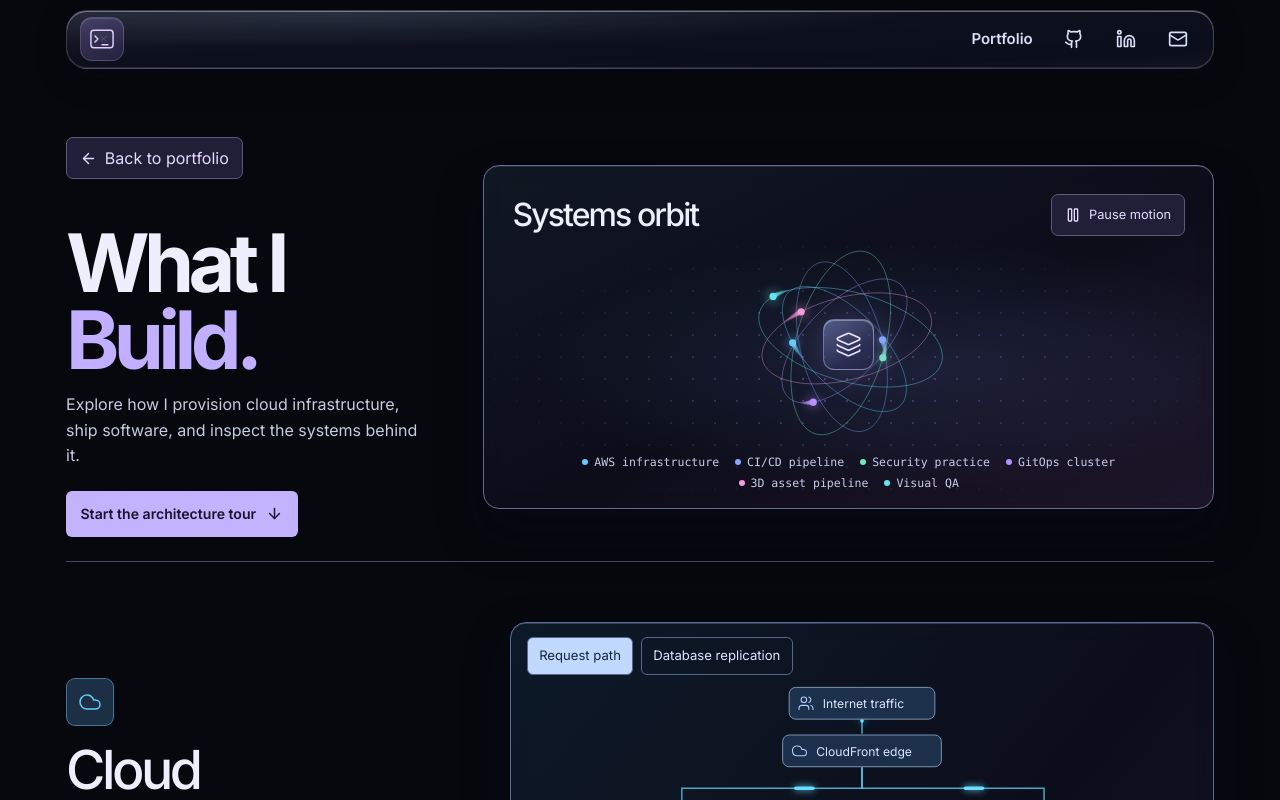
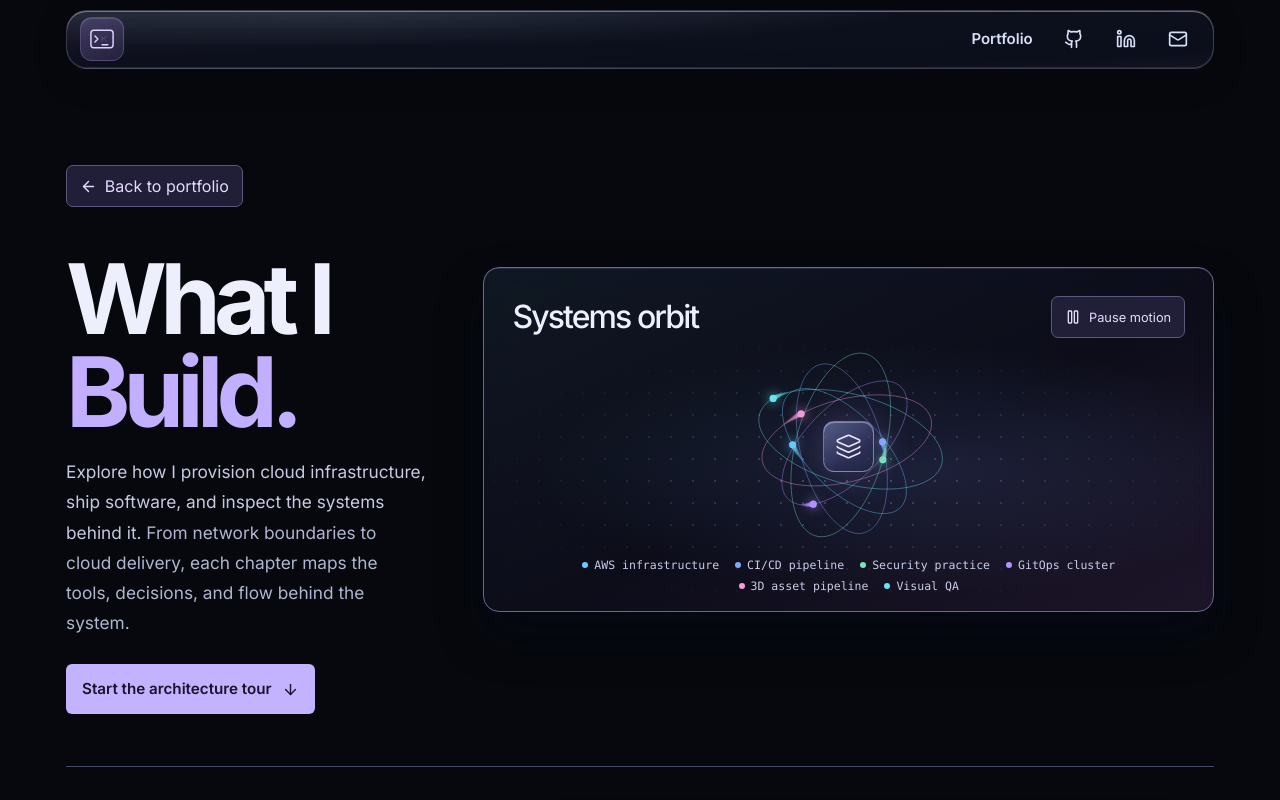
Before and after one commit to Kailash-18/Portfolio, a Next.js app: page /builds in a window 1280 px wide. Shown: the top 800 px of the page. Built offline with nearby package versions, Linux system fonts and the light colour scheme.

Commit message:
Expand What I Build introduction

```diff
--- a/components/architecture/builds.css
+++ b/components/architecture/builds.css
@@ -6,6 +6,7 @@
   column-gap: clamp(1.5rem, 4.5vw, 5rem);
   padding-block: var(--section-space) var(--heading-space);
 }
+.builds-copy { padding: clamp(1.25rem, 2.2vw, 2rem) 0; }
 .builds-back, .map-motion {
   display: inline-flex;
   align-items: center;
@@ -17,10 +18,11 @@
   color: #e5dbff;
   background: #211e37;
 }
-.builds-copy h1 { margin-top: clamp(1.4rem,3.5vw,2.8rem); font-size: clamp(3rem, 6.3vw, 7.15rem); font-weight: 620; line-height: .96; letter-spacing: -.07em; }
+.builds-copy h1 { margin-top: clamp(1.4rem,3.5vw,2.8rem); font-size: clamp(4rem, 7.6vw, 8rem); font-weight: 620; line-height: .96; letter-spacing: -.07em; }
 .builds-copy h1 em { display: block; color: #c3afff; font-style: normal; }
-.builds-copy > p { margin-top: .85rem; color: #c5cbe1; line-height: 1.6; max-width: 67ch; }
-.builds-tour-link { display: inline-flex; align-items: center; gap: 10px; min-height: 46px; padding: .65rem .9rem; margin-top: 1.35rem; border-radius: 6px; background: #c3b3ff; color: #19142c; font-size: .88rem; font-weight: 600; }
+.builds-copy > p { margin-top: 1.15rem; color: #c5cbe1; font-size: clamp(1.08rem, 1.3vw, 1.22rem); line-height: 1.75; max-width: 40ch; }
+.builds-copy > p::after { content: " From network boundaries to cloud delivery, each chapter maps the tools, decisions, and flow behind the system."; color: #aeb6d0; }
+.builds-tour-link { display: inline-flex; align-items: center; gap: 10px; min-height: 50px; padding: .75rem 1rem; margin-top: 1.6rem; border-radius: 6px; background: #c3b3ff; color: #19142c; font-size: .95rem; font-weight: 600; }
 .builds-workspace {
   overflow: clip;
   border: 1px solid #6b6c94;
```
